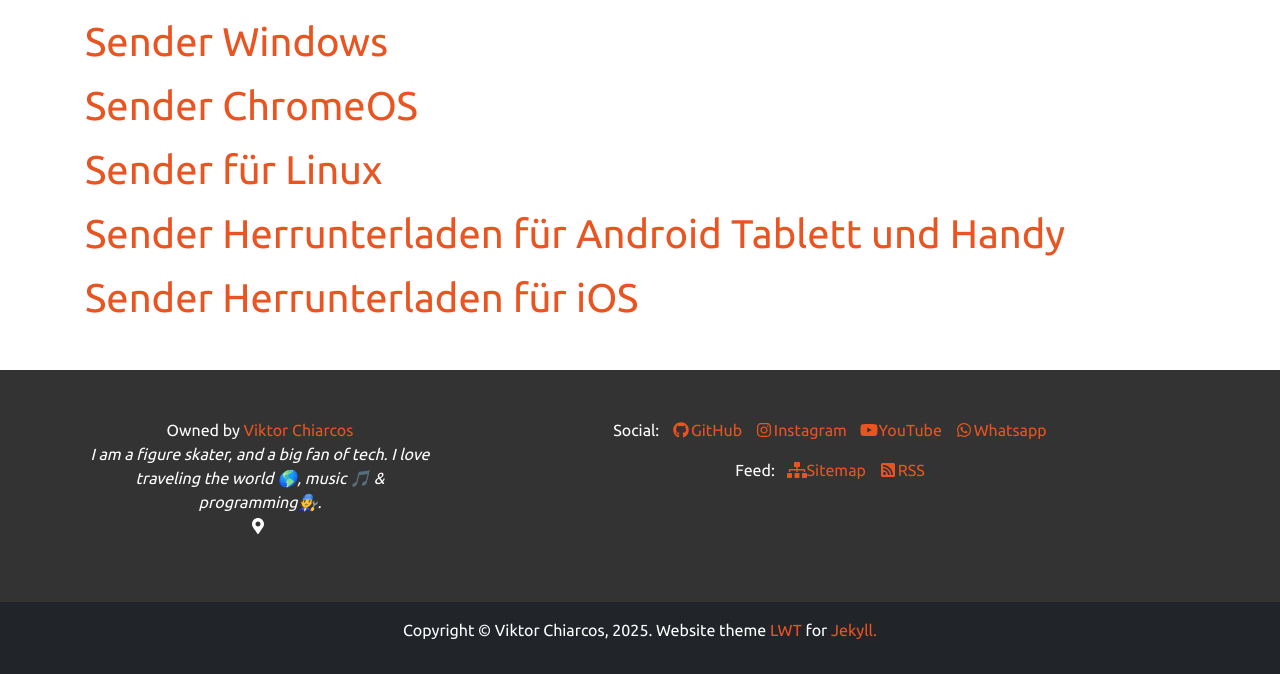
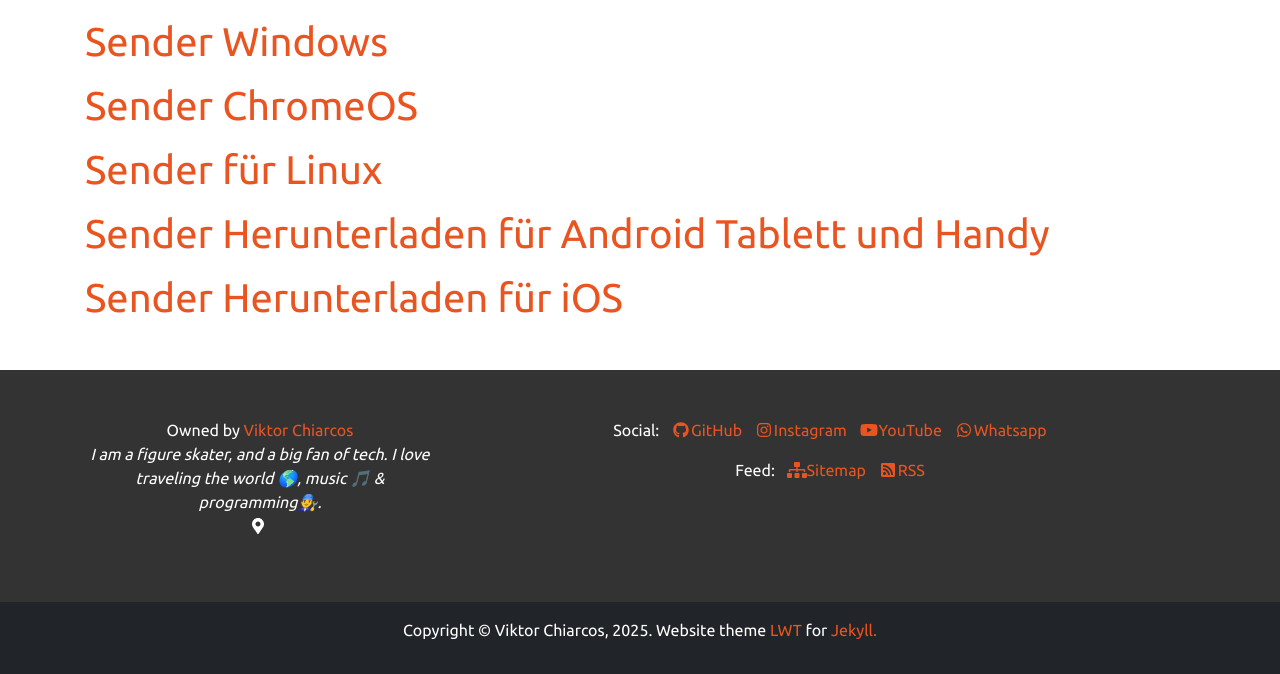
Before and after one commit to viktor-chiarcos/viktor-chiarcos.github.io, a Jekyll site: the page built from _pages/screen.md, in a window 1280 px wide and 900 px high, scrolled down 632 px, cut to the strip 226-900 px from the top of the window. Built offline with Jekyll 4.4.1, drawn with Linux system fonts in a browser that asks for light colours.

Commit message:
Update screen.md

```diff
--- a/_pages/screen.md
+++ b/_pages/screen.md
@@ -12,5 +12,5 @@ permalink: /screensharing/
 # [Sender Windows](https://tvee.app/start)
 # [Sender ChromeOS](https://tvee.app/start)
 # [Sender für Linux](https://tvee.app/start)
-# [Sender Herrunterladen für Android Tablett und Handy](https://play.google.com/store/apps/details?id=de.twokit.screen.mirroring.app)
-# [Sender Herrunterladen für iOS](https://apps.apple.com/de/app/screen-mirroring-app/id1463795505)
+# [Sender Herunterladen für Android Tablett und Handy](https://play.google.com/store/apps/details?id=de.twokit.screen.mirroring.app)
+# [Sender Herunterladen für iOS](https://apps.apple.com/de/app/screen-mirroring-app/id1463795505)
```
